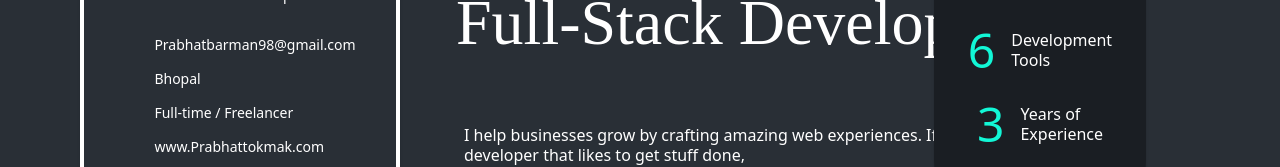
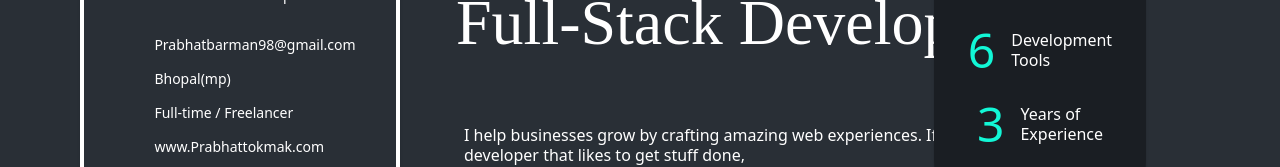
Before and after one commit to prabhat-barman/portfolio, a React (Create React App) app: page / in a window 1280 px wide. Shown: the part 466-633 px from the top of the page. Built offline with nearby package versions, Linux system fonts and the light colour scheme.

Commit message:
new changes

```diff
--- a/src/components/home/introduction.jsx
+++ b/src/components/home/introduction.jsx
@@ -54,7 +54,7 @@ function Introduction() {
                       <div className="IconMapPin w-3.5 h-3.5 px-[1.17px] justify-center items-center inline-flex" />
                     </div>
                     <div className="Bhopal text-white text-sm font-normal font-['IBM Plex Mono'] leading-[18px]">
-                      Bhopal
+                      Bhopal(mp)
                     </div>
                   </div>
                   <div className="Freelancer justify-center items-center gap-4 inline-flex">
```
